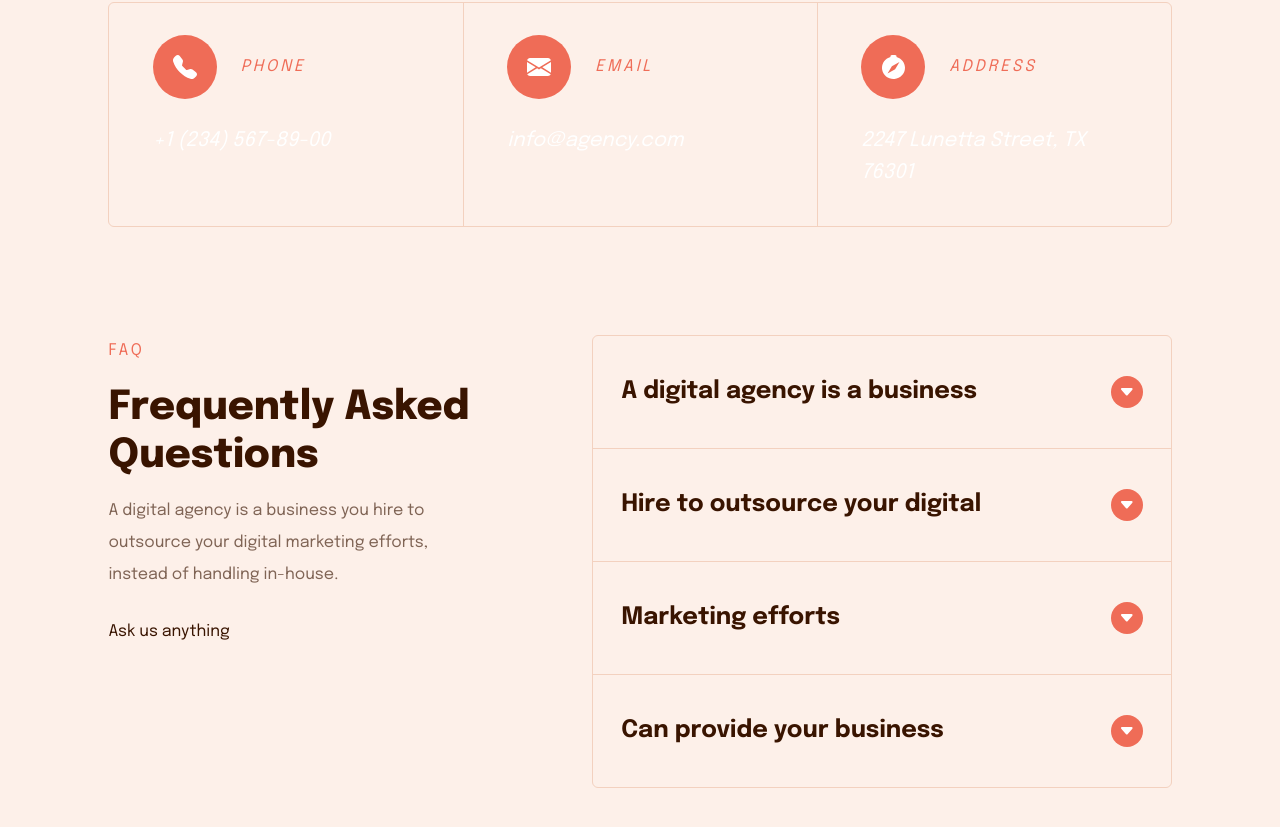
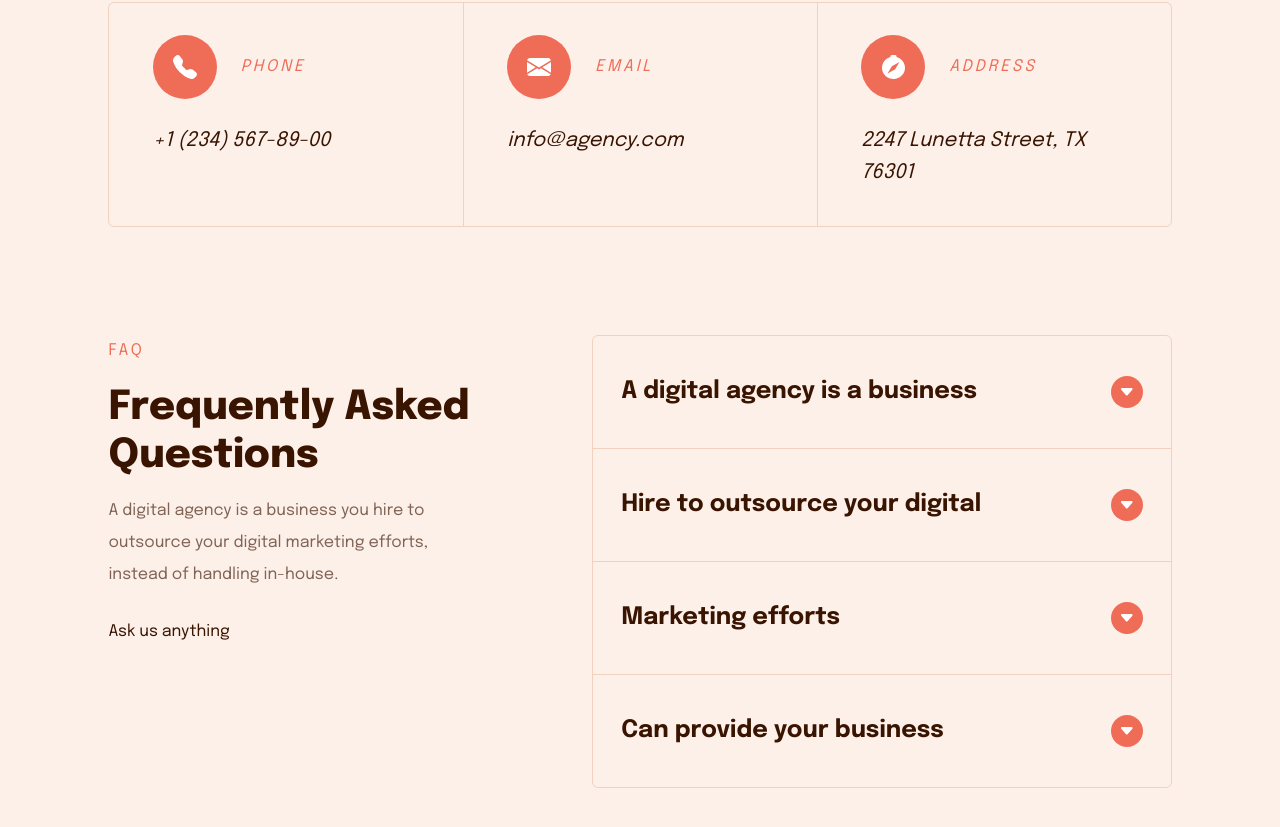
Before and after one commit to sw428/portfolio, a website: page contact.html in a window 1280 px wide. Shown: the part 1178-2005 px from the top of the page. Drawn offline with Linux system fonts and the light colour scheme; some packages are replaced by stand-ins of ours.

Commit message:
refactor: コード構造を整理し可読性と保守性を改善

```diff
--- a/css/style.css
+++ b/css/style.css
@@ -2680,6 +2680,7 @@ ul {
 }
 .contact-page .contact-info__text {
   margin-top: 0px;
+  color: var(--color-text-dark);
 }
 .contact-page .contact-faq {
   padding-top: 108px;
```
Also changed, not shown: 1 other file.
